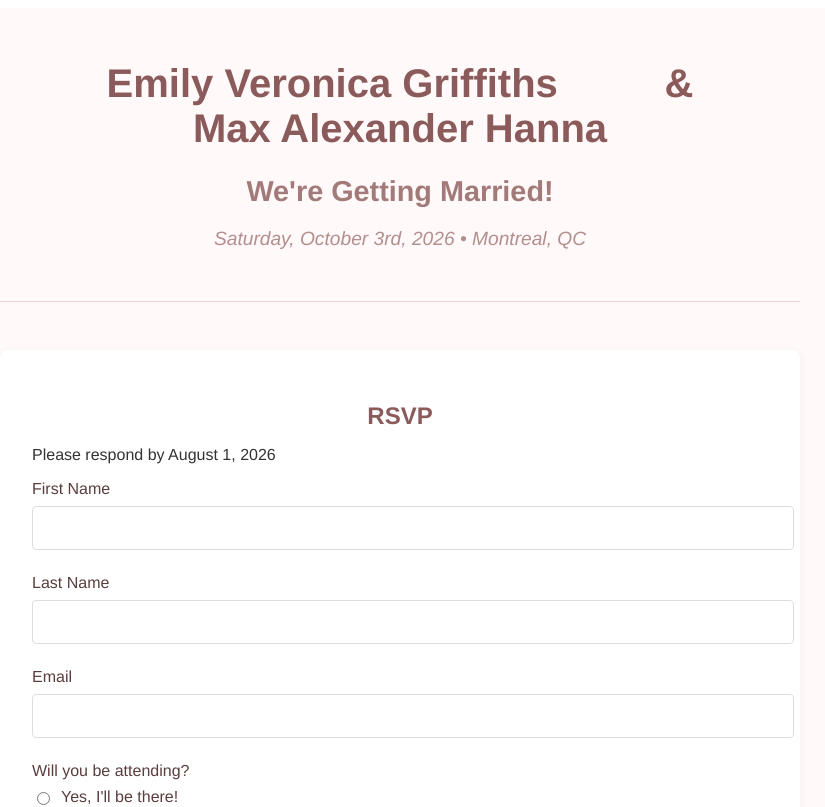
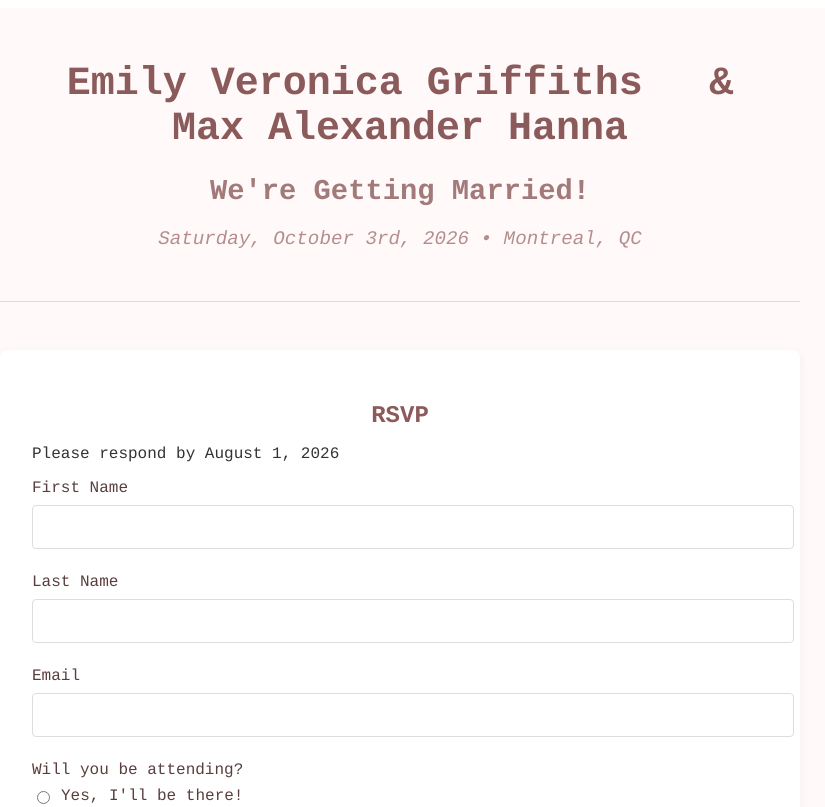
Before and after one commit to maxhanna/em-and-max-wedding, an Angular app: page / in a window 1280 px wide. Shown: the top 807 px of the page, without its empty margins (240-1065 px from the left). Built offline with nearby package versions, Linux system fonts and the light colour scheme.

Commit message:
courier takes no rr

```diff
--- a/src/app/app.component.css
+++ b/src/app/app.component.css
@@ -2,7 +2,7 @@
     max-width: 800px;
     margin: 0 auto;
     padding: 2rem;
-    font-family: 'Courrier', 'Helvetica Neue', Arial, sans-serif;
+    font-family: 'Courier', 'Helvetica Neue', Arial, sans-serif;
     color: #333;
     background-color: #fff9f9;
     min-height: 100vh;
```
